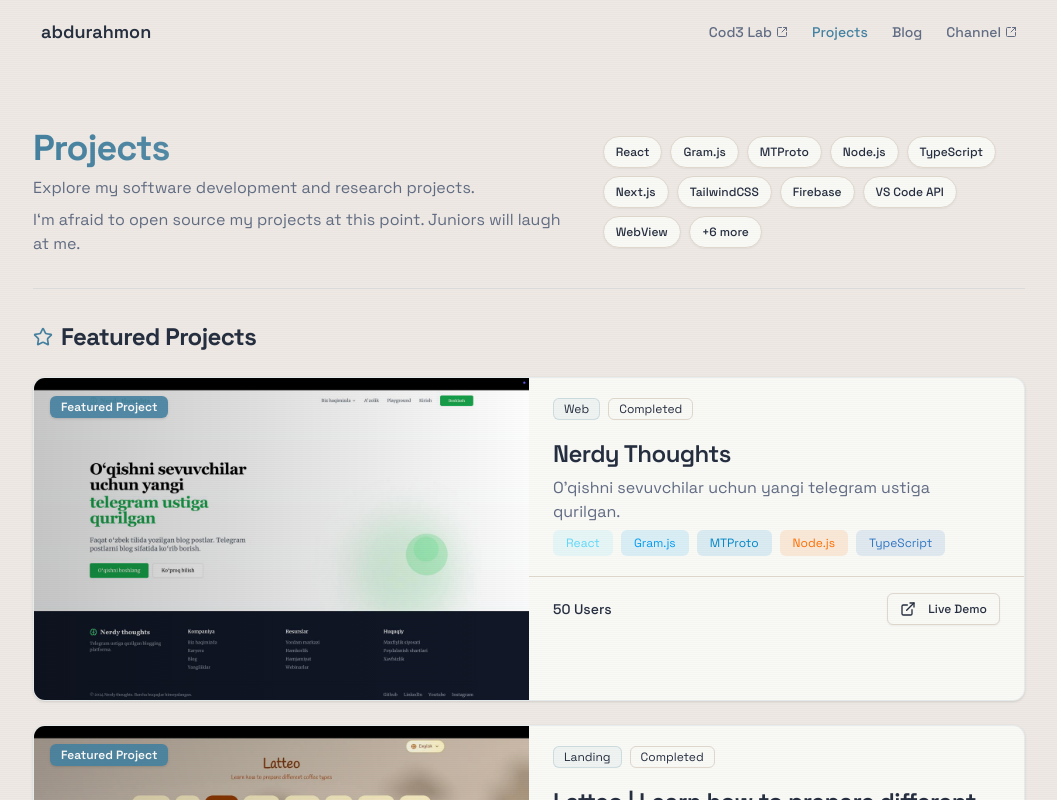
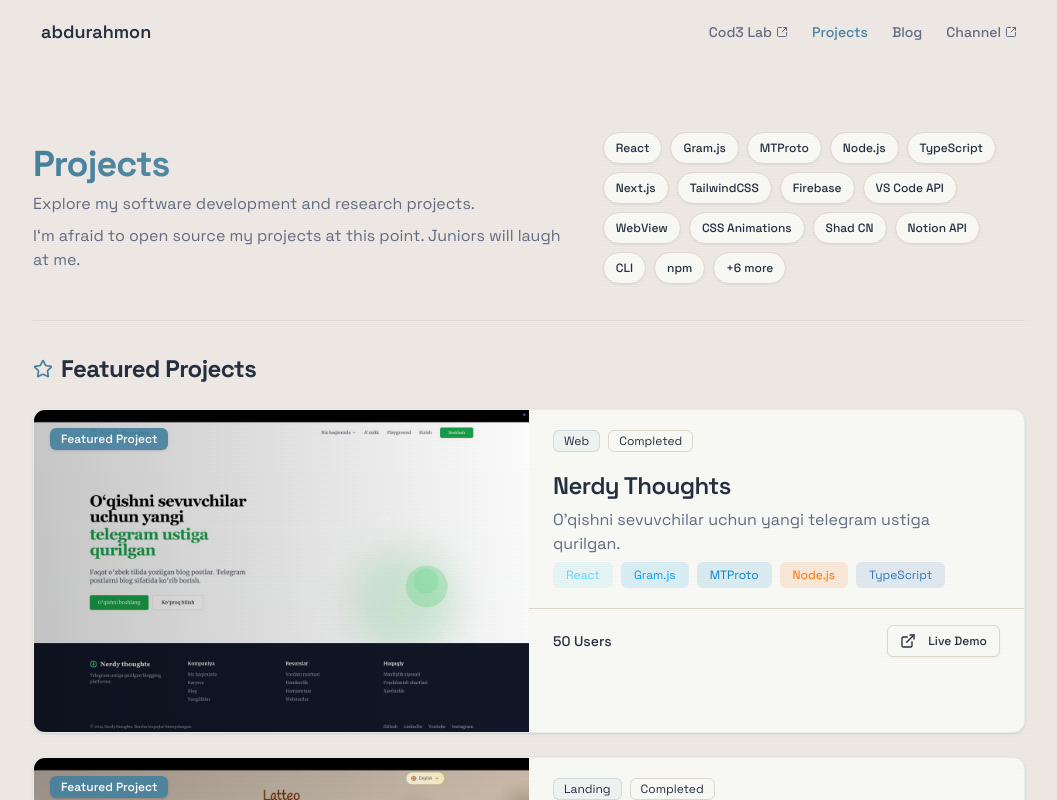
Before and after one commit to abdurahmon27/2005, a Next.js app: page /projects in a window 1280 px wide. Shown: the top 800 px of the page, without its empty margins (111-1168 px from the left). Built offline with nearby package versions, Linux system fonts and the light colour scheme.

Commit message:
add: project

```diff
--- a/src/app/projects/page.tsx
+++ b/src/app/projects/page.tsx
@@ -119,7 +119,7 @@ const ProjectsComponent: React.FC = () => {
 
                     <div className="flex flex-col gap-3 w-full md:w-auto">
                         <div className="flex flex-wrap gap-2 py-1 max-w-md">
-                            {allTechnologies.slice(0, 10).map((tech, i) => (
+                            {allTechnologies.slice(0, 15).map((tech, i) => (
                                 <motion.div
                                     key={tech}
                                     variants={techBadgeVariants}
@@ -161,7 +161,7 @@ const ProjectsComponent: React.FC = () => {
                             className="space-y-6"
                             variants={containerVariants}
                         >
-                            {featuredProjects.slice(0, 3).map((project) => (
+                            {featuredProjects.slice(0, 4).map((project) => (
                                 <motion.div
                                     key={project.id}
                                     variants={itemVariants}
```
